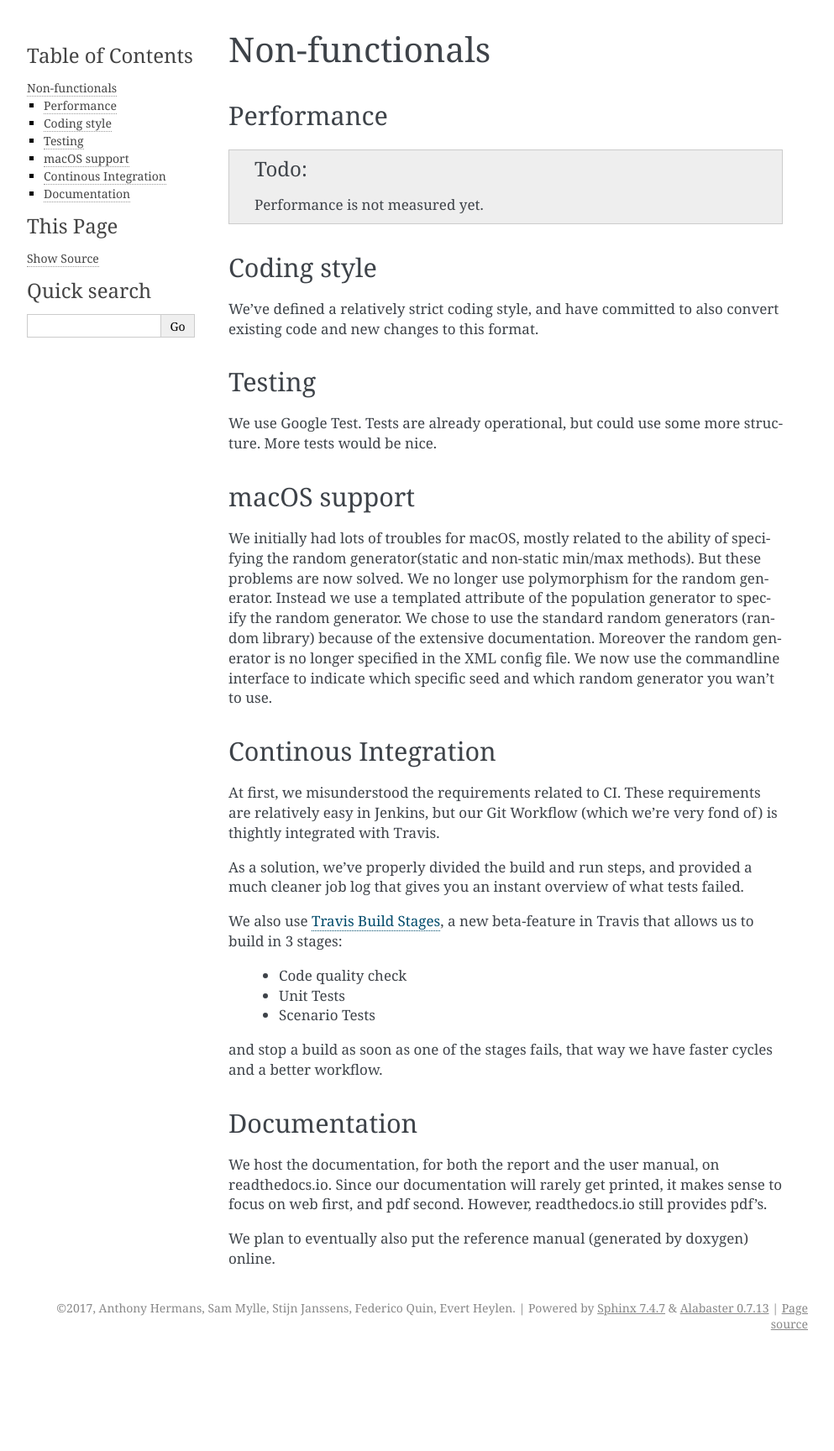
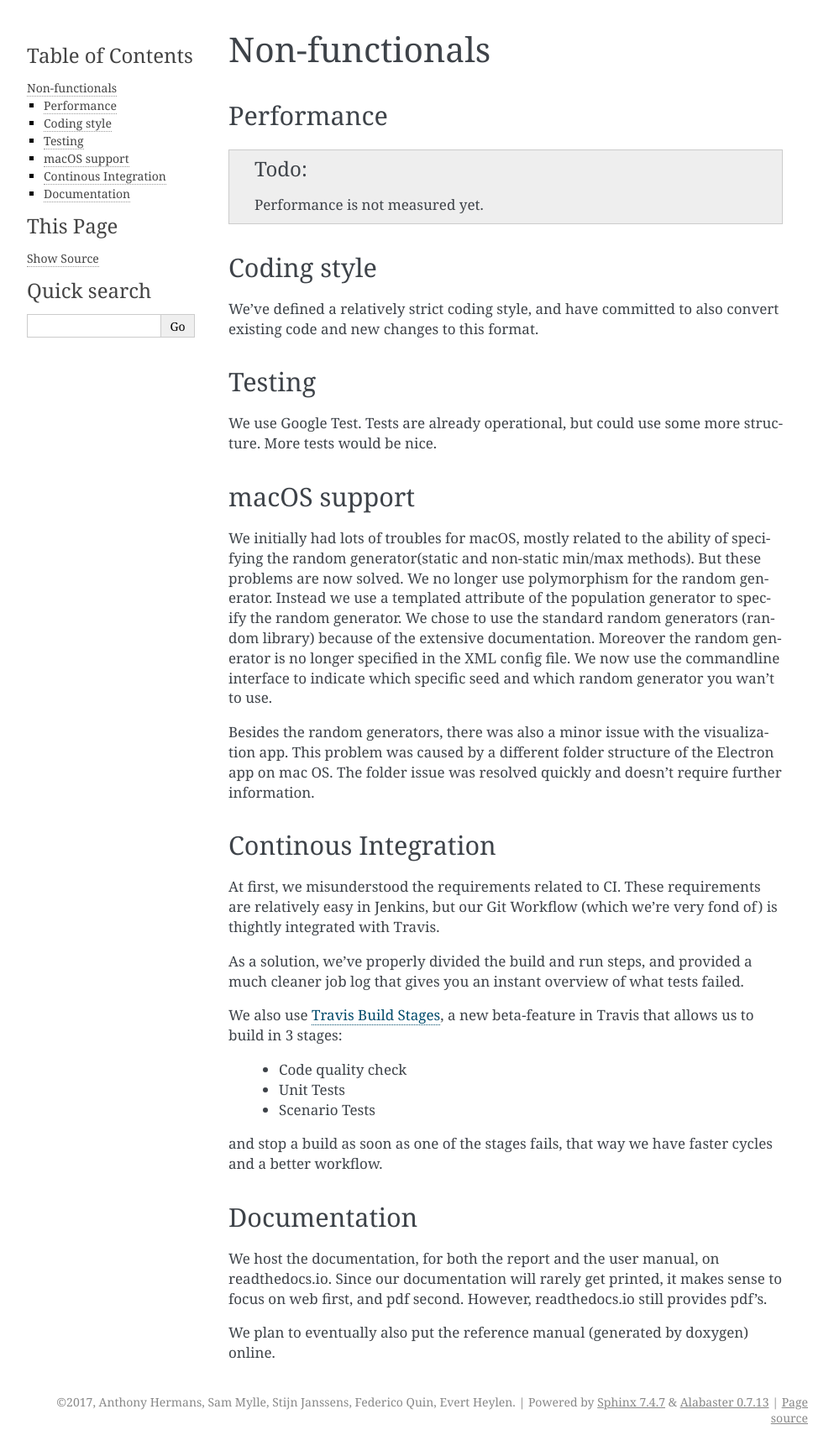
Before and after one commit to Stride-Apollo/Stride-Report, a Sphinx documentation site: the page built from source/nonfunctionals.rst, in a window 1280 px wide. Shown: the whole page at 84% size, without its empty margins (148-1141 px from the left). Built offline with Sphinx 7.4.7, drawn with Linux system fonts in a browser that asks for light colours; before the commit the page ends 1616 px from its top, so only the background shows below that.

Commit message:
Update macOS support (visualization)

```diff
--- a/source/nonfunctionals.rst
+++ b/source/nonfunctionals.rst
@@ -26,6 +26,9 @@ But these problems are now solved. We no longer use polymorphism for the random
 We chose to use the standard random generators (random library) because of the extensive documentation. Moreover the random generator is no longer specified in the XML config file.
 We now use the commandline interface to indicate which specific seed and which random generator you wan't to use.
 
+Besides the random generators, there was also a minor issue with the visualization app. This problem was caused by a different folder structure of the Electron app on mac OS.
+The folder issue was resolved quickly and doesn't require further information.
+
 Continous Integration
 ---------------------
 
```
